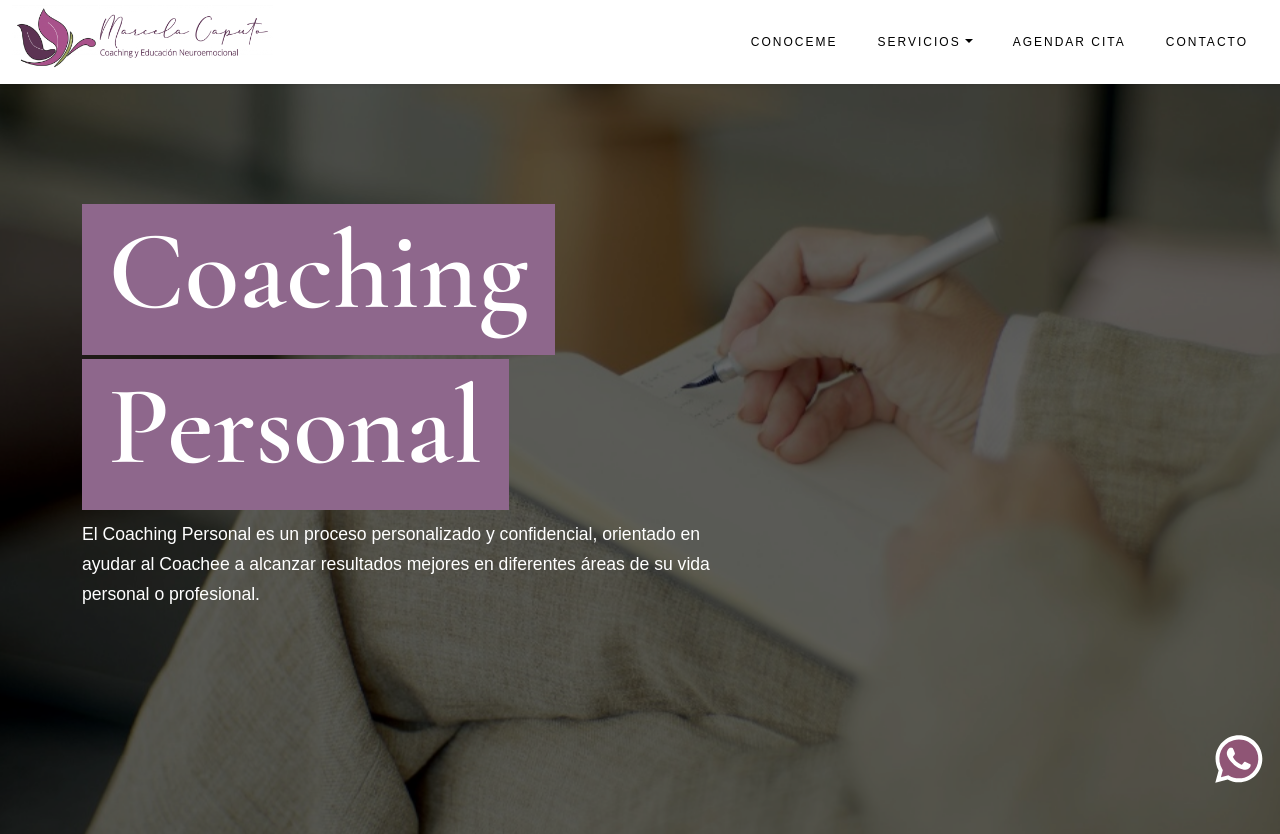
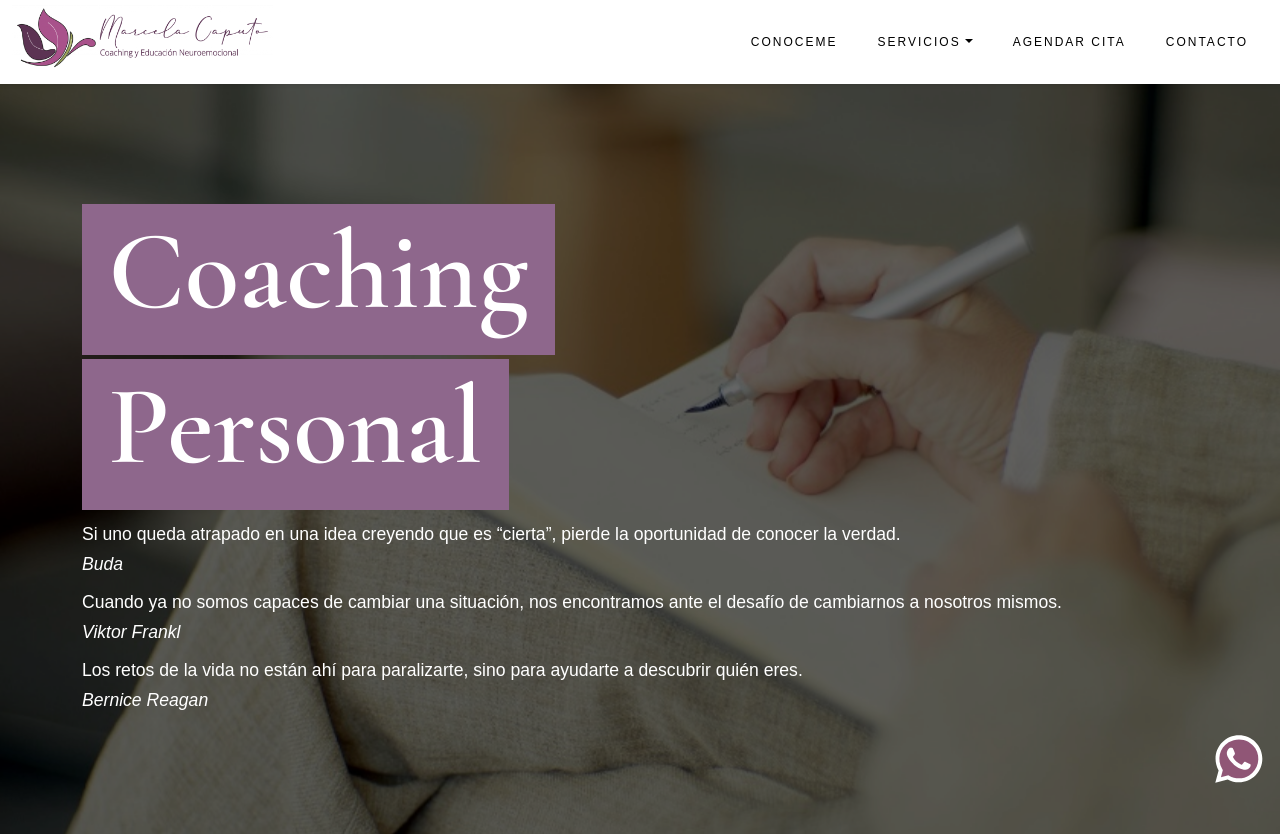
Before and after one commit to AgustinTafura/mc-coaching, a Next.js app: page /servicios/coaching-personal in a window 1280 px wide. Shown: the top 834 px of the page. Built offline with nearby package versions, Linux system fonts and the light colour scheme; a web font is replaced by a local one.

Commit message:
updates from Word fix 2 - part 2

```diff
--- a/components/LayoutServices.js
+++ b/components/LayoutServices.jsx
@@ -38,9 +38,15 @@ const LayoutServices = ({ children, ...pageProps }) => {
                                             <br/>
                                         </span>
                                     </h1>
-                                    <p className="mbr-text pb-4 mbr-white mbr-regular mbr-fonts-style display-77 col-lg-7">
-                                        {service.description}
-                                    </p>
+                                        {
+                                            service.phrases.map((item,key) =>
+                                                <div key={key} className="mbr-text mb-2 mbr-white mbr-regular mbr-fonts-style display-77 col-lg-12">
+                                                    {item.phrase}
+                                                    <br />
+                                                    <b><i>{item.author}</i></b>
+                                                </div>
+                                                )
+                                        }
                         </div>
                     </div>
                 </div>
--- a/data/index.js
+++ b/data/index.js
@@ -15,18 +15,48 @@ module.exports = {
           link: 'coaching-personal',
           img:'/img/services/coaching-personal/0.jpg',
           description: 'El Coaching Personal es un proceso personalizado y confidencial, orientado en ayudar al Coachee a alcanzar resultados mejores en diferentes áreas de su vida personal o profesional.',
+          phrases:[
+            {
+              phrase:"Si uno queda atrapado en una idea creyendo que es “cierta”, pierde la oportunidad de conocer la verdad.",
+              author:"Buda",
+            },
+            {
+              phrase:"Cuando ya no somos capaces de cambiar una situación, nos encontramos ante el desafío de cambiarnos a nosotros mismos.",
+              author:"Viktor Frankl",
+            },
+            {
+              phrase:"Los retos de la vida no están ahí para paralizarte, sino para ayudarte a descubrir quién eres.",
+              author:"Bernice Reagan",
+            }
+          ],
         },
         {
           name:'coaching vocacional',
           link: 'coaching-vocacional',
           img:'/img/services/coaching-vocacional/0.jpg',
           description: 'El Coaching Vocacional es un proceso de acompañamiento integral a través del cual acompañamos a adolescentes, jóvenes universitarios y adultos',
+          phrases:[
+            {
+              phrase:"La única manera de hacer un gran trabajo, es amar lo que se hace. Si aún no has encontrado algo que ames, sigue buscando. No te conformes. Al igual que en los asuntos del corazón, sabrás cuando lo encuentres.",
+              author:"Steve Jobs",
+            },
+            // {
+            //   phrase:"Un viaje de mil millas comienza con un primer paso.",
+            //   author:"Lao Tsé",
+            // }
+          ],
         },
         {
           name:'coaching educativo',
           link: 'coaching-educativo',
           img:'/img/services/coaching-educativo/1.jpg',
           description: 'Es una disciplina moderna e innovadora, un recurso de acción concreta al servicio de los educadores, para acompañar a sus alumnos a  alcanzar la mejor versión de sí mismos, en cualquiera de los ámbitos de su vida educativa en la educación formal y no formal.',
+          phrases:[
+            {
+              phrase:"Dímelo y lo olvidaré, enséñame y lo recordaré . Involúcrame y lo aprenderé.",
+              author:"Benjamín Franklin",
+            }
+          ],
 
         },
         {
@@ -34,6 +64,12 @@ module.exports = {
           link: 'liderazgo-efectivo',
           img:'/img/services/liderazgo-efectivo/1.png',
           description: 'Las empresas buscan perfiles integrales que posean competencias técnicas vinculadas a su área de especialización (habilidades duras), y por otro lado, habilidades blandas que les permitan adaptarse de la mejor manera a un entorno cambiante y vincularse mejor con sus superiores,  pares,  y/o equipos a cargo.',
+          phrases:[
+            {
+              phrase:"El éxito no llega cuando nos enfocamos en hacer grandes cosas, sino cuando tomamos acción haciendo pequeñas cosas con mucha pasión.",
+              author:"Anónimo",
+            }
+          ],
 
         },
         {
@@ -41,6 +77,20 @@ module.exports = {
           link: 'coaching-emprendedores',
           img:'/img/services/coaching-emprendedores/3.png',
           description: 'El Coaching para hombres y mujeres emprendedoras facilita tu camino al éxito en las ventas a través de herramientas concretas y un proyecto estratégico que te permitirá alcanzar los objetivos, y te ayudará a vender más y mejor.',
+          phrases:[
+            {
+              phrase:"Si tú no trabajas  por tus sueños, otros te pagarán para que trabajes por los suyos.",
+              author:"Steve Jobs",
+            },
+            {
+              phrase:"Un error es una forma distinta de hacer las cosas.",
+              author:"Albert Einstein",
+            },
+            // {
+            //   phrase:"Cuando cambias el modo en que ves las cosas, esas cosas que tú observas, cambian.",
+            //   author:"Wayne Dyer",
+            // }
+          ],
         },
       ]
     },
--- a/pages/servicios/coaching-educativo.js
+++ b/pages/servicios/coaching-educativo.js
@@ -2,7 +2,7 @@
 import { useState } from "react";
 import { FontAwesomeIcon } from '@fortawesome/react-fontawesome'
 import {  faUser, faUserGraduate, faUserTie, faRocket, faLightbulb} from '@fortawesome/free-solid-svg-icons'
-import LayoutServices from "../../components/LayoutServices";
+import LayoutServices from "../../components/LayoutServices.jsx";
 import Link from "next/link";
 
 const CoachingEducativo = (props) => {
```
